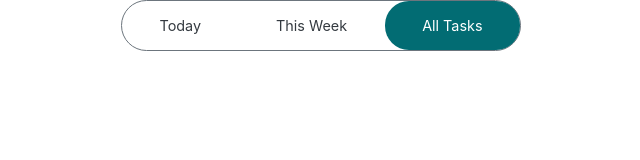
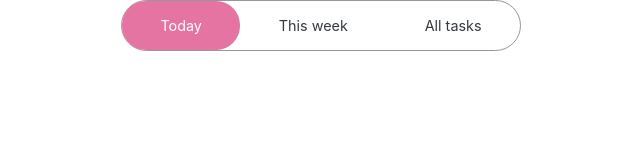
Before and after one commit to morrowdavidson/todo-list, a website built with webpack: page dist/index.html in a window 1280 px wide. Shown: the whole page, without its empty margins (319-959 px from the left). Built offline with nearby package versions, Linux system fonts and the light colour scheme.

Commit message:
Make nav full js no html template

```diff
--- a/src/index.js
+++ b/src/index.js
@@ -2,7 +2,6 @@ import './scss/app.scss';
 import 'bootstrap';
 import { } from './pill-nav';
 
-
 // // Import bootstrap plugins individually as needed:
 // import 'bootstrap/js/dist/util';
 // import 'bootstrap/js/dist/dropdown';
--- a/src/pill-nav.js
+++ b/src/pill-nav.js
@@ -1,17 +1,103 @@
-let navLinks = Array.from(document.getElementsByClassName("nav-link"));
+const navOptions = {
+    navTitles: [
+        "Today",
+        "This week",
+        "All tasks",
+    ]
+};
 
-navLinks.forEach(function(element){
-    element.addEventListener('click', setActive);
-});
+const snakeCase = function(string) {
+    // wtf case
+    string = string.replace(/\.\./g, " ");
 
-function setActive(){
-    clearActive();
-    this.classList.add('active');
-    console.log(this.getAttribute('class'));
+    return string
+      .trim()
+      .toLowerCase()
+      .replace(/[,\?\.]/g, "")
+      .replace(/\-/g, " ")
+      .split(" ")
+      .join("-");
+};
+
+function setAttributes(el, attrs) {
+    for(var key in attrs) {
+      el.setAttribute(key, attrs[key]);
+    }
 }
 
-function clearActive(){
-    navLinks.forEach(function(element){
-        element.classList.remove('active');
+const createNav = () => document.createElement('nav');
+const createUl = () => document.createElement('ul');
+const createLi = () => document.createElement('li');
+const createLink = () => document.createElement('a');
+
+let navAction = (navLink) => {
+    setActive(navLink);
+    let navLinkId = navLink.getAttribute('id');
+    showContent(navLinkId);
+};
+
+let setActive = (navLink) => {
+    clearActive();
+    navLink.classList.add('active');
+};
+
+let clearActive = () => {
+    const navLinks = Array.from(document.getElementsByClassName('nav-link'));
+    navLinks.forEach(function(navListItem){
+        navListItem.classList.remove('active');
     });
+};
+
+function showContent(){
+
 }
+
+const navList = [];
+
+function constructNavList () {
+
+    navOptions.navTitles.forEach(linkTxt => {
+        let linkId = snakeCase(linkTxt) + '-nav';
+        let li = createLi();
+        li.setAttribute('class','nav-item');
+        let link = createLink();
+        setAttributes(link, {
+            'id'    :   linkId,
+            'class' :   "nav-link",
+            'href'  :    '#' + linkId,
+        });
+        link.innerHTML = linkTxt;
+
+        link.addEventListener('click', function(){
+            navAction(this);
+        });
+
+        li.appendChild(link);
+
+        navList.push(li);
+    });
+    return navList;
+}
+
+function constructNav() {
+    const page = document.getElementById('page');
+
+    constructNavList ();
+    let nav = createNav();
+    setAttributes(nav, {'id': 'pill-nav'});
+
+    let ul = createUl();
+    setAttributes(ul, {
+        'id'    :   'list-nav',
+        'class' :   'nav nav-pills nav-fill'
+    });
+
+    navList.forEach(navItem => {
+        ul.appendChild(navItem);
+    });
+    nav.appendChild(ul);
+    page.appendChild(nav);
+}
+
+constructNav();
+setActive(navList[0].firstChild);
--- a/src/scss/global.scss
+++ b/src/scss/global.scss
@@ -1,6 +1,7 @@
-$today  : #E674A2;
-$week   : #49AD9A;
-$all    : #026C73;
+$today      : #E674A2;
+$week       : #49AD9A;
+$all        : #026C73;
+$lightGrey  : #979797;
 
 // #page {
 //     background-image: linear-gradient(to bottom,$today,$week);
--- a/src/scss/pill-nav.scss
+++ b/src/scss/pill-nav.scss
@@ -3,7 +3,7 @@
     margin-right: auto;
     margin-left: auto;
     border-radius: 1.6rem;
-    border: 1px solid $secondary;
+    border: 1px solid $lightGrey;
     max-width: 400px;
 };
 
```
Also changed, not shown: dist/index.html, 1 other file.
